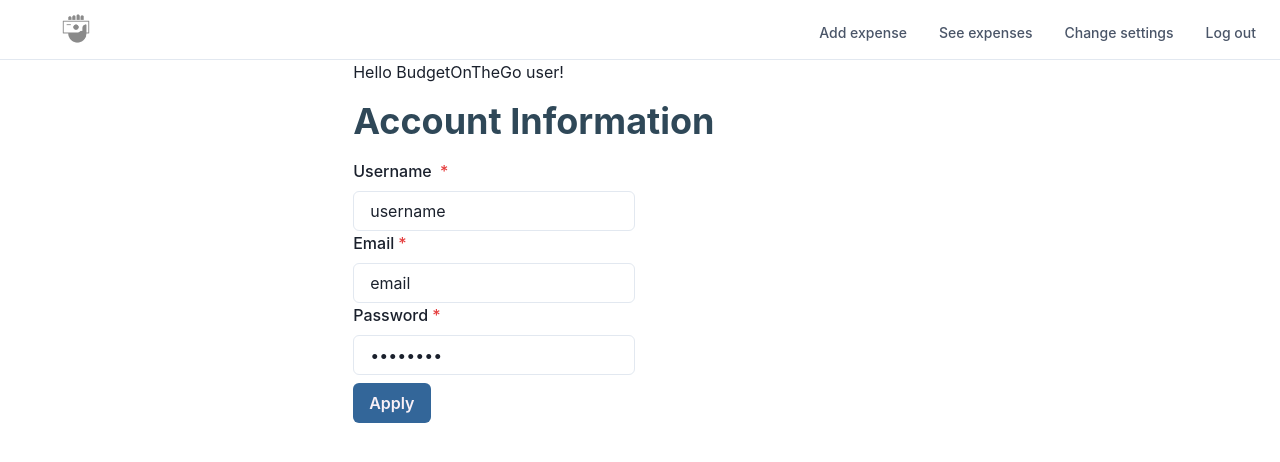
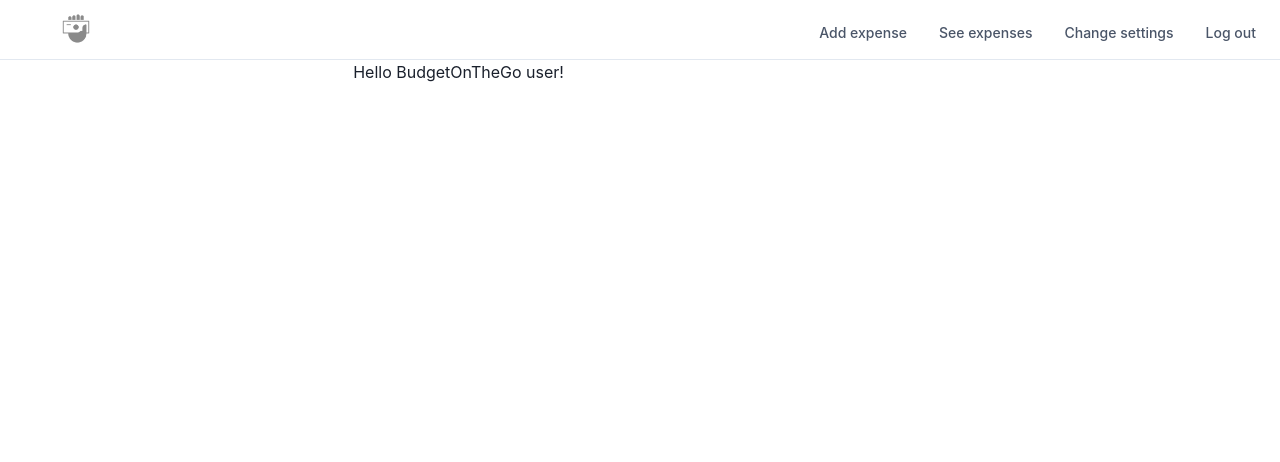
Before and after one commit to tlcoles/BudgetOnTheGo, a React (Create React App) app in the folder client/: page / in a window 1280 px wide. Shown: the top 462 px of the page. Built offline with nearby package versions, Linux system fonts and the light colour scheme.

Commit message:
Taking out <Settings /> from App.js

```diff
--- a/client/src/App.js
+++ b/client/src/App.js
@@ -3,7 +3,6 @@ import * as React from "react";
 import { ChakraProvider, Container } from "@chakra-ui/react";
 import { budgetTheme } from "./styles/theme";
 import Navbar from "./components/Navbar";
-import SettingsPage from "./pages/ChangeSettings";
 
 const App = () => {
   return (
@@ -11,7 +10,6 @@ const App = () => {
       <Navbar />
       <Container>
         <Home name="BudgetOnTheGo user" />
-        <SettingsPage />
       </Container>
     </ChakraProvider>
   );
```
